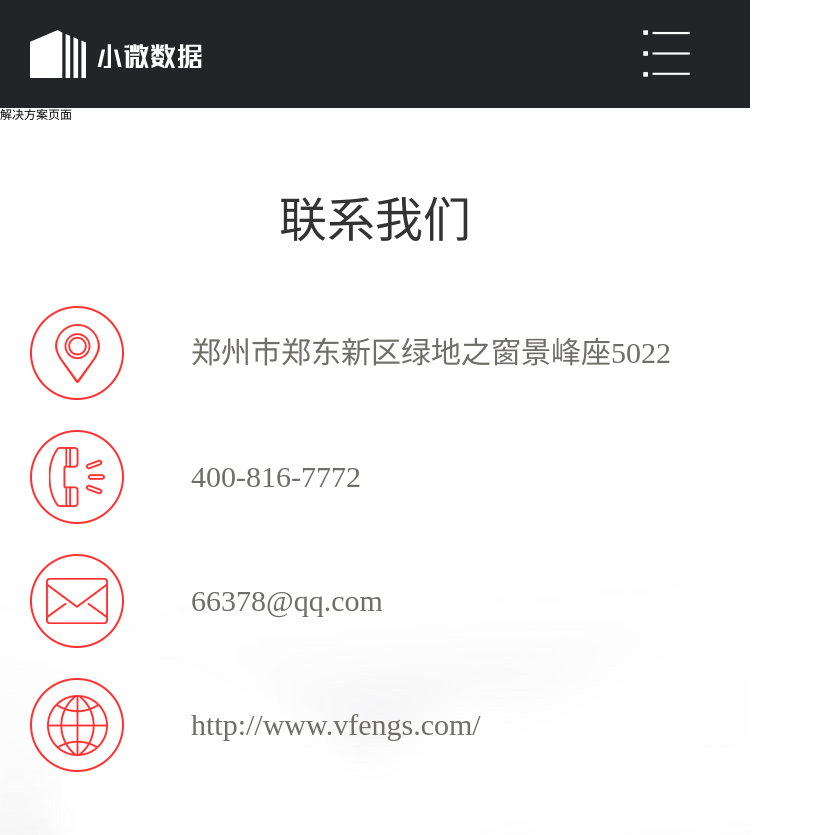
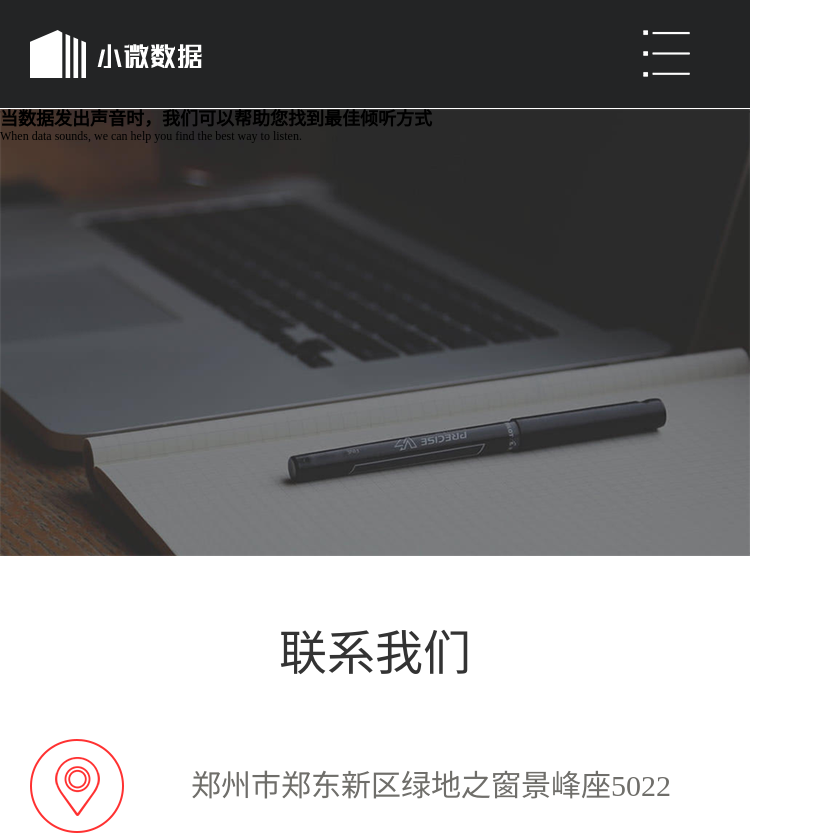
Before and after one commit to 17797776321/vfs.mdata, a Nuxt app: page /Solution in a window 1280 px wide. Shown: the top 835 px of the page, without its empty margins (0-813 px from the left). Built offline with nearby package versions, Linux system fonts and the light colour scheme.

Commit message:
添加banner图

```diff
--- a/pages/Solution/index.vue
+++ b/pages/Solution/index.vue
@@ -1,5 +1,10 @@
 <template>
-  <div class="page-solution">解决方案页面</div>
+  <div class="page-solution">
+    <div class="banner_box">
+      <h2 class="tit_cn">当数据发出声音时，我们可以帮助您找到最佳倾听方式</h2>
+      <p class="tit_en">When data sounds, we can help you find the best way to listen.</p>
+    </div>
+  </div>
 </template>
 <script>
 export default {
@@ -10,5 +15,12 @@ export default {
 }
 </script>
 <style lang="less">
-.page-solution{}
+@import '../../assets/style/common.less';
+.page-solution{
+  .banner_box{
+   .bgimg(750px,447px,'../../assets/images/banner_so.png',100%,100%,center,center);
+    .tit_cn{}
+    .tit_en{}
+  }
+}
 </style>
```
Also changed, not shown: assets/images/banner_so.png (added).
